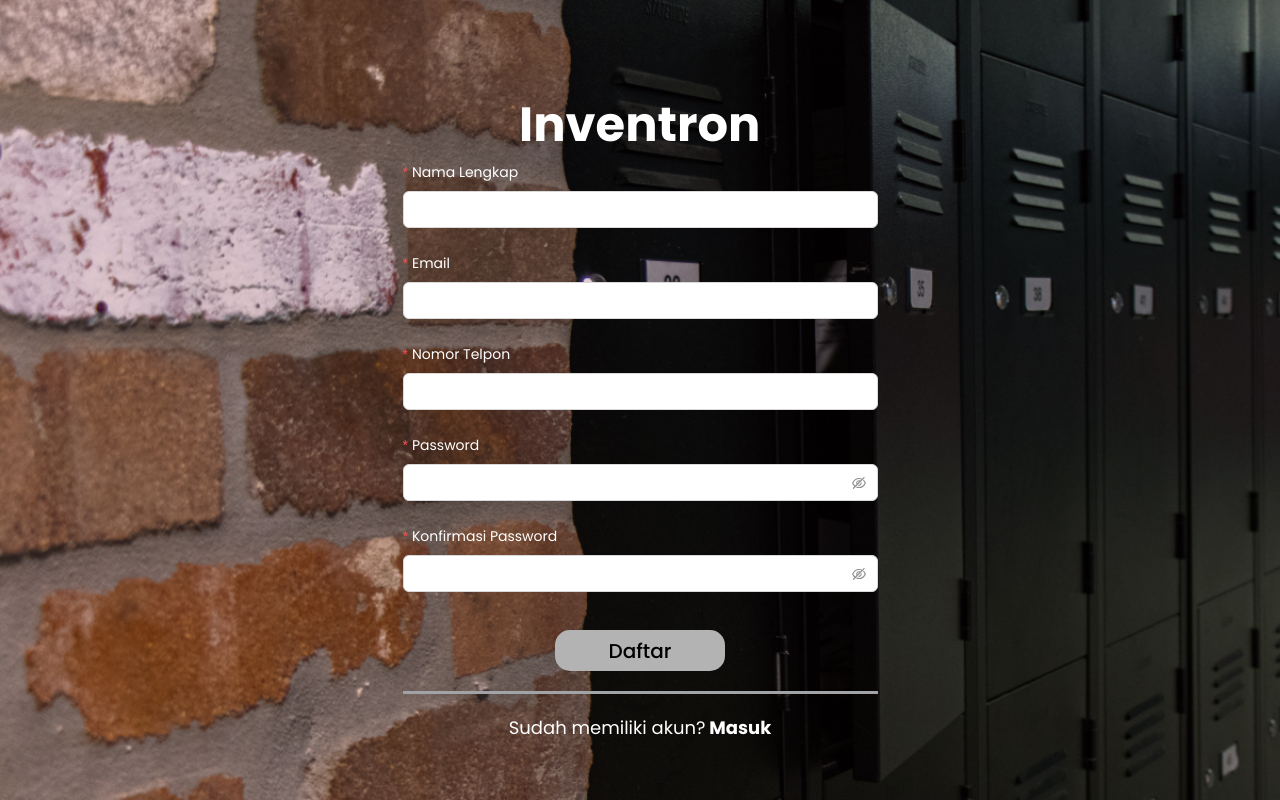
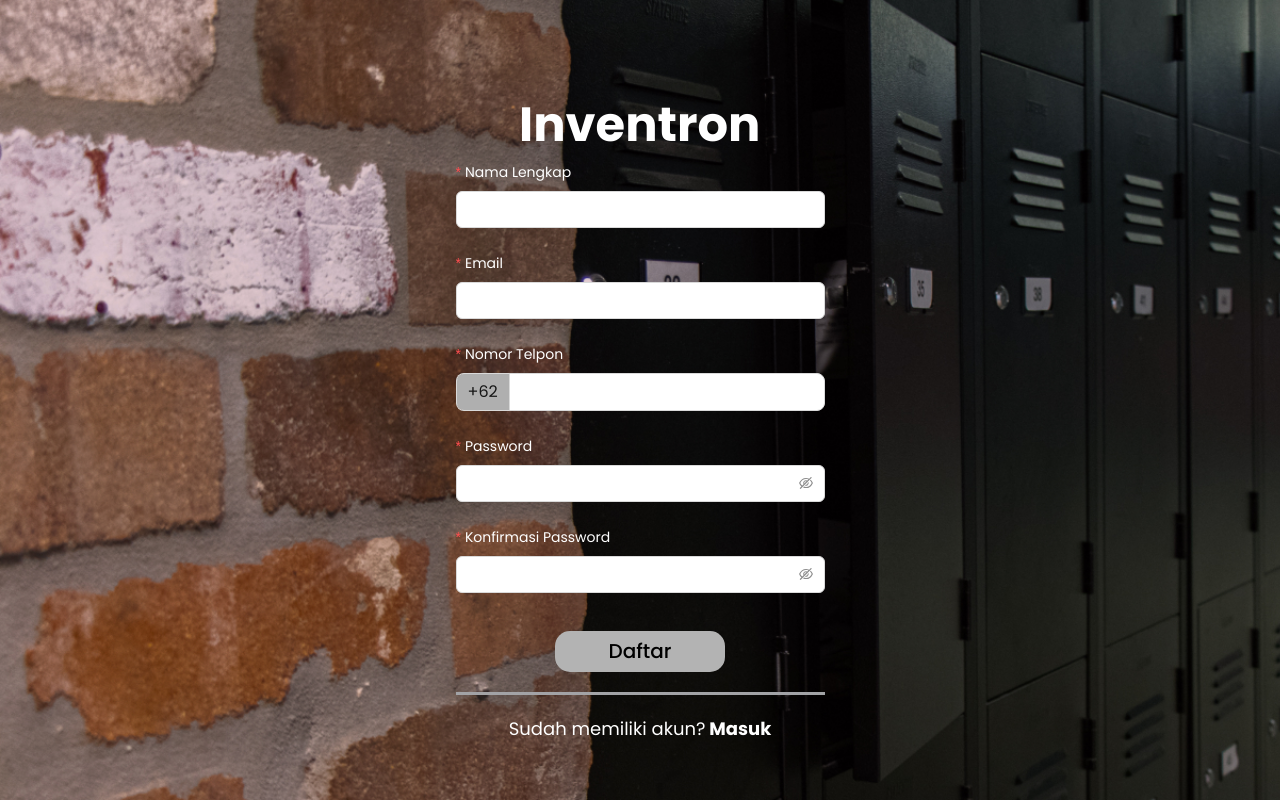
Before and after one commit to Project-Capstone-Group-16/React_Kelompok-16, a React (Vite) app: page /register in a window 1280 px wide. Built offline with nearby package versions, Linux system fonts and the light colour scheme.

Commit message:
menambahkan +62 pada fild register

```diff
--- a/src/pages/loginPage/style.module.css
+++ b/src/pages/loginPage/style.module.css
@@ -35,7 +35,7 @@
 }
 
 .input-login-page {
-    width: 400px;
+    width: 369px;
     height: 40px;
 }
 
--- a/src/pages/registerPage/RegisterPage.jsx
+++ b/src/pages/registerPage/RegisterPage.jsx
@@ -72,9 +72,14 @@ const RegisterPage = () => {
                   pattern: new RegExp(/^[0-9]+$/),
                   message: 'Nomor telpon tidak valid!',
                 },
+                ,
+                {
+                  max: 11,
+                  message: 'Nomor telpon maksimal 11 digit!',
+                },
               ]}
             >
-              <Input className={styles['input-register-page']} />
+              <Input className={styles['input-register-page-phone-number']} addonBefore="+62" size="large" />
             </Form.Item>
             <Form.Item
               className={styles['form-item-register-page']}
--- a/src/pages/registerPage/style.module.css
+++ b/src/pages/registerPage/style.module.css
@@ -34,8 +34,18 @@
 }
 
 .input-register-page {
-    width: 475px;
+    width: 369px;
     height: 37px;
+}
+
+.input-register-page-phone-number input {
+    font-size: 14px;
+    line-height: 22px;
+}
+
+.input-register-page-phone-number span {
+    background-color: #B3B3B3;
+    border-radius: 10px;
 }
 
 .checkbox-register-page {
```
